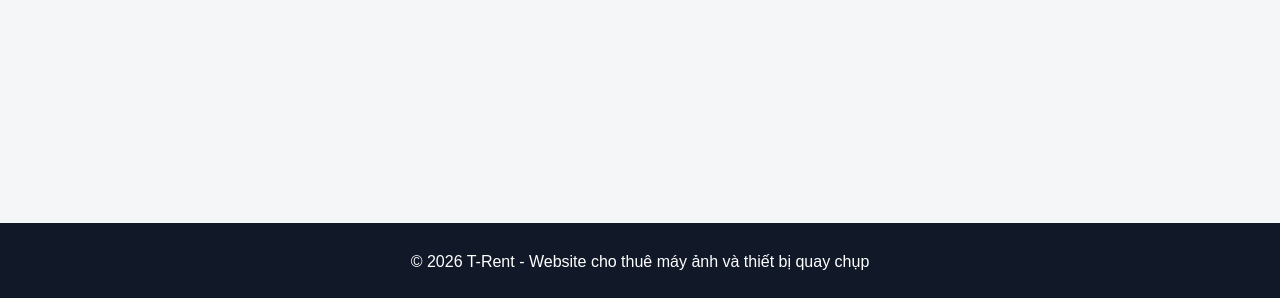
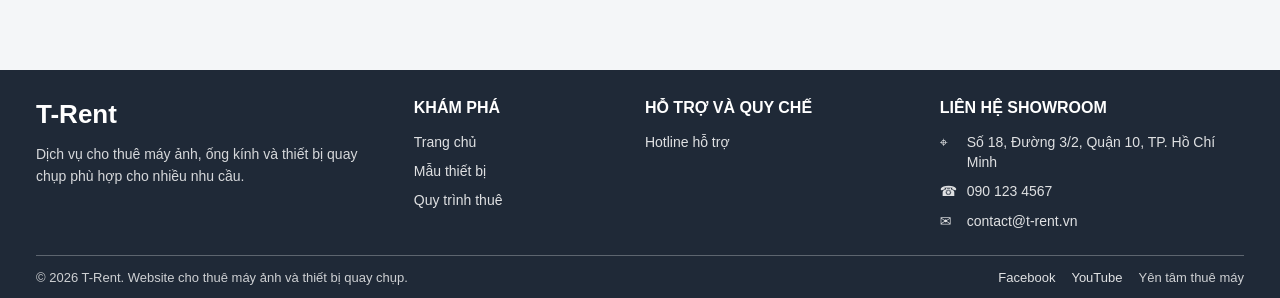
Before and after one commit to Cookiee2106/t-rent-frontend, a React (Vite) app: page /equipments/1 in a window 1280 px wide. Shown: the part 499-797 px from the top of the page. Built offline with nearby package versions, Linux system fonts and the light colour scheme; no server answers.

Commit message:
fix footer

```diff
--- a/src/components/Footer.jsx
+++ b/src/components/Footer.jsx
@@ -1,8 +1,84 @@
+import { Link } from "react-router-dom";
+
 function Footer() {
+  const namHienTai = new Date().getFullYear();
+
   return (
-    <div className="chan-trang">
-      <p>© 2026 T-Rent - Website cho thuê máy ảnh và thiết bị quay chụp</p>
-    </div>
+    <footer className="chan-trang-dang-luoi">
+      <div className="chan-trang-noi-dung">
+        <div className="chan-trang-luoi">
+          <section className="cot-chan-trang cot-thuong-hieu">
+            <div className="logo-chan-trang">
+              <h2>T-Rent</h2>
+            </div>
+
+            <p className="mo-ta-chan-trang">
+              Dịch vụ cho thuê máy ảnh, ống kính và thiết bị quay chụp phù hợp
+              cho nhiều nhu cầu.
+            </p>
+          </section>
+
+          <section className="cot-chan-trang">
+            <h3>Khám phá</h3>
+
+            <nav className="danh-sach-lien-ket-chan-trang">
+              <Link to="/">Trang chủ</Link>
+              <Link to="/equipments">Mẫu thiết bị</Link>
+              <a href="/#quy-trinh-thue">Quy trình thuê</a>
+            </nav>
+          </section>
+
+          <section className="cot-chan-trang">
+            <h3>Hỗ trợ và quy chế</h3>
+
+            <div className="danh-sach-lien-ket-chan-trang">
+              {/* <a href="/#quy-che-dat-coc">Quy chế đặt cọc</a>
+              <a href="/#chinh-sach-den-bu">Chính sách đền bù</a> */}
+              <a href="tel:0901234567">Hotline hỗ trợ</a>
+            </div>
+          </section>
+
+          <section className="cot-chan-trang">
+            <h3>Liên hệ showroom</h3>
+
+            <div className="danh-sach-lien-he-chan-trang">
+              <p>
+                <span aria-hidden="true">⌖</span>
+                <span>Số 18, Đường 3/2, Quận 10, TP. Hồ Chí Minh</span>
+              </p>
+
+              <p>
+                <span aria-hidden="true">☎</span>
+                <a href="tel:0901234567">090 123 4567</a>
+              </p>
+
+              <p>
+                <span aria-hidden="true">✉</span>
+                <a href="mailto:contact@t-rent.vn">contact@t-rent.vn</a>
+              </p>
+            </div>
+          </section>
+        </div>
+
+        <div className="chan-trang-duoi">
+          <p>
+            © {namHienTai} T-Rent. Website cho thuê máy ảnh và thiết bị quay chụp.
+          </p>
+
+          <div className="lien-ket-phu-chan-trang">
+            <a href="#" aria-label="Facebook T-Rent">
+              Facebook
+            </a>
+
+            <a href="#" aria-label="YouTube T-Rent">
+              YouTube
+            </a>
+
+            <span>Yên tâm thuê máy</span>
+          </div>
+        </div>
+      </div>
+    </footer>
   );
 }
 
--- a/src/index.css
+++ b/src/index.css
@@ -4227,3 +4227,173 @@ textarea {
   font-variant: normal !important;
   font-synthesis: none;
 }
+
+/* =========================================================
+   FOOTER T-RENT GỌN - DÙNG MÀU CHÍNH CỦA WEBSITE
+   Dán phần này xuống cuối src/index.css.
+   ========================================================= */
+
+footer.chan-trang-dang-luoi {
+  width: 100%;
+  height: auto !important;
+  min-height: 0 !important;
+  margin-top: auto;
+  padding: 0 !important;
+  text-align: left !important;
+
+  /* Dùng màu chính đang có của website. */
+  background: var(--mau-chinh-web, #1f2937);
+  color: #ffffff;
+}
+
+.chan-trang-dang-luoi .chan-trang-noi-dung {
+  width: var(--chieu-rong-noi-dung-web, min(1420px, calc(100vw - 72px)));
+  margin: 0 auto;
+  padding: 28px 0 14px;
+}
+
+.chan-trang-dang-luoi .chan-trang-luoi {
+  display: grid;
+  grid-template-columns:
+    minmax(240px, 1.25fr)
+    minmax(145px, 0.72fr)
+    minmax(190px, 0.95fr)
+    minmax(245px, 1.1fr);
+  gap: 32px;
+  align-items: start;
+}
+
+.chan-trang-dang-luoi .cot-chan-trang {
+  min-width: 0;
+  text-align: left !important;
+}
+
+.chan-trang-dang-luoi .cot-chan-trang h2,
+.chan-trang-dang-luoi .cot-chan-trang h3,
+.chan-trang-dang-luoi .cot-chan-trang p {
+  text-align: left !important;
+}
+
+.chan-trang-dang-luoi .cot-chan-trang h3 {
+  margin: 0 0 13px;
+  color: #ffffff;
+  font-size: 16px;
+  line-height: 1.3;
+  text-transform: uppercase;
+}
+
+.chan-trang-dang-luoi .logo-chan-trang {
+  display: flex;
+  align-items: center;
+  min-height: 32px;
+  margin-bottom: 14px;
+}
+
+.chan-trang-dang-luoi .logo-chan-trang h2 {
+  margin: 0;
+  color: #ffffff;
+  font-size: 26px;
+  line-height: 1;
+}
+
+.chan-trang-dang-luoi .mo-ta-chan-trang {
+  max-width: 340px;
+  margin: 0;
+  color: rgba(255, 255, 255, 0.82);
+  font-size: 14px;
+  line-height: 1.55;
+}
+
+.chan-trang-dang-luoi .danh-sach-lien-ket-chan-trang {
+  display: grid;
+  gap: 9px;
+  font-size: 14px;
+  line-height: 1.45;
+}
+
+.chan-trang-dang-luoi a {
+  color: rgba(255, 255, 255, 0.86);
+  text-decoration: none;
+}
+
+.chan-trang-dang-luoi a:hover {
+  color: #ffffff;
+  text-decoration: underline;
+}
+
+.chan-trang-dang-luoi .danh-sach-lien-he-chan-trang {
+  display: grid;
+  gap: 9px;
+  color: rgba(255, 255, 255, 0.86);
+  font-size: 14px;
+}
+
+.chan-trang-dang-luoi .danh-sach-lien-he-chan-trang p {
+  display: grid;
+  grid-template-columns: 18px minmax(0, 1fr);
+  gap: 9px;
+  align-items: start;
+  margin: 0;
+  line-height: 1.45;
+}
+
+.chan-trang-dang-luoi .chan-trang-duoi {
+  display: flex;
+  justify-content: space-between;
+  align-items: center;
+  gap: 22px;
+  margin-top: 24px;
+  padding-top: 13px;
+  border-top: 1px solid rgba(255, 255, 255, 0.28);
+  color: rgba(255, 255, 255, 0.78);
+  font-size: 13px;
+  line-height: 1.4;
+}
+
+.chan-trang-dang-luoi .chan-trang-duoi p {
+  margin: 0;
+  text-align: left !important;
+}
+
+.chan-trang-dang-luoi .lien-ket-phu-chan-trang {
+  display: flex;
+  align-items: center;
+  justify-content: flex-end;
+  flex-wrap: wrap;
+  gap: 16px;
+}
+
+.chan-trang-dang-luoi *,
+.chan-trang-dang-luoi *::before,
+.chan-trang-dang-luoi *::after {
+  box-sizing: border-box;
+}
+
+@media (max-width: 1050px) {
+  .chan-trang-dang-luoi .chan-trang-luoi {
+    grid-template-columns: repeat(2, minmax(0, 1fr));
+    row-gap: 24px;
+  }
+}
+
+@media (max-width: 650px) {
+  .chan-trang-dang-luoi .chan-trang-noi-dung {
+    width: min(100% - 30px, 1420px);
+    padding: 24px 0 13px;
+  }
+
+  .chan-trang-dang-luoi .chan-trang-luoi {
+    grid-template-columns: 1fr;
+    gap: 22px;
+  }
+
+  .chan-trang-dang-luoi .chan-trang-duoi {
+    align-items: flex-start;
+    flex-direction: column;
+    margin-top: 20px;
+  }
+
+  .chan-trang-dang-luoi .lien-ket-phu-chan-trang {
+    justify-content: flex-start;
+  }
+}
```
